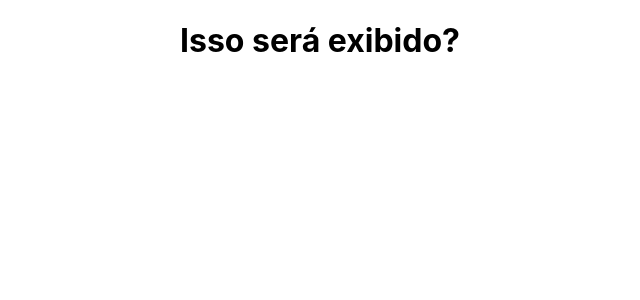
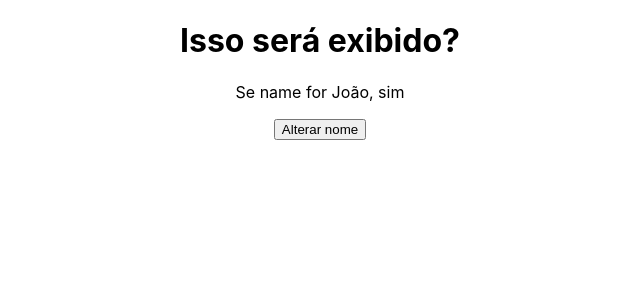
Before and after one commit to gabsbento/curso-react, a React (Create React App) app: page / in a window 1280 px wide. Shown: the top 300 px of the page, without its empty margins (320-960 px from the left). Built offline with nearby package versions, Linux system fonts and the light colour scheme.

Commit message:
:sparkles: feat: if/else

```diff
--- a/src/components/ConditionalRender.jsx
+++ b/src/components/ConditionalRender.jsx
@@ -2,10 +2,17 @@ import React from "react";
 
 function ConditionalRender() {
   const [x] = React.useState(false);
+  const [name, setName] = React.useState("João");
   return (
     <div>
       <h1>Isso será exibido?</h1>
       {x && <p>Se x for true, sim</p>}
+      {name === "João" ? (
+        <p>Se name for João, sim</p>
+      ) : (
+        <p>O nome não é João</p>
+      )}
+      <button onClick={() => setName("Maria")}>Alterar nome</button>
     </div>
   );
 }
```
